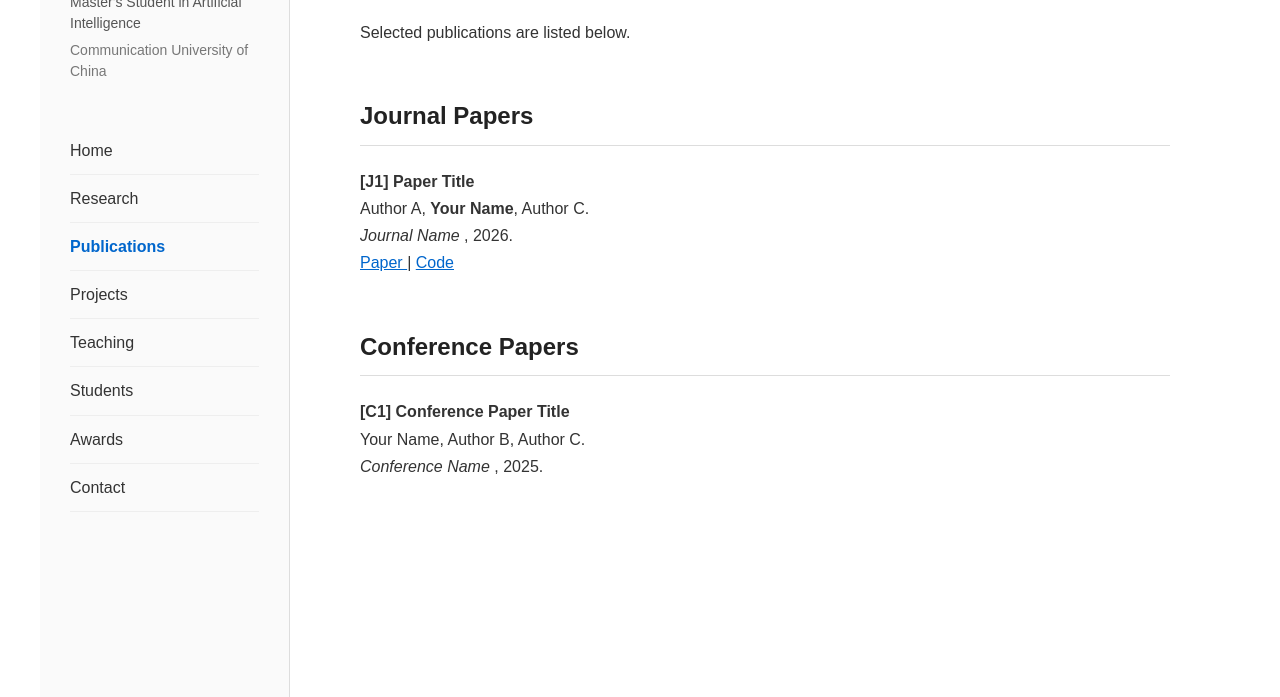
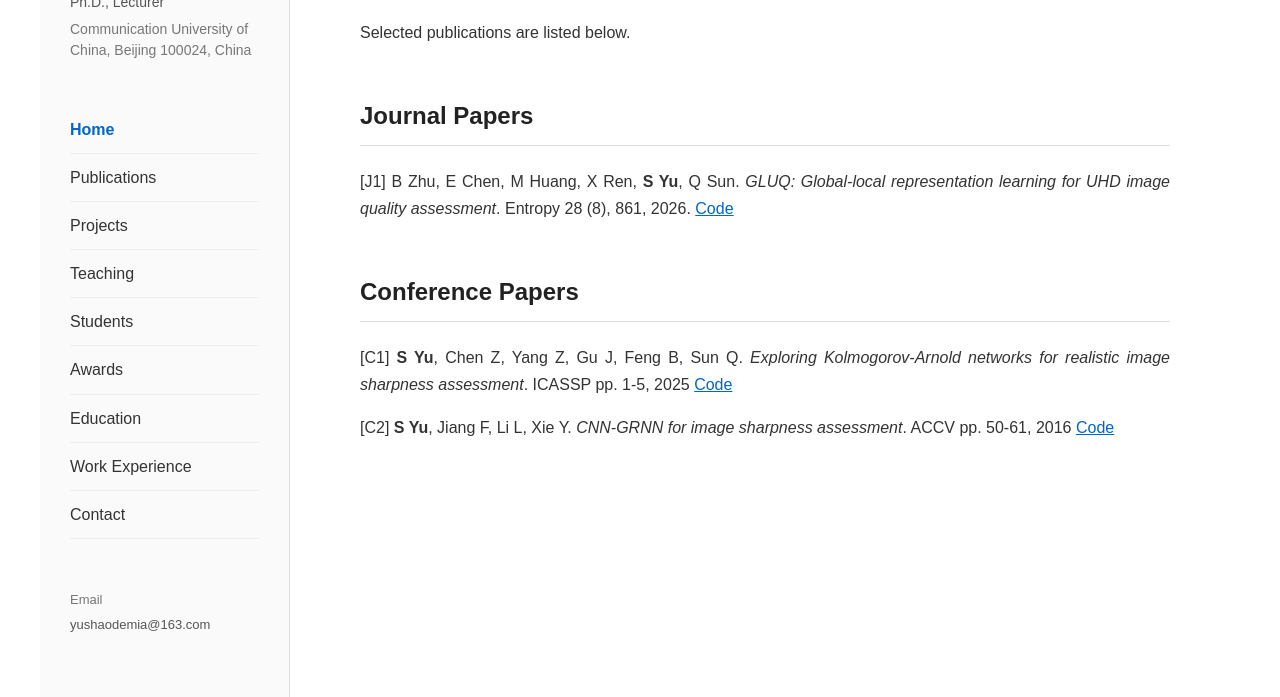
Before and after one commit to NicoYuCN/shaode.github.io, a plain HTML site: page publications.html in a window 1280 px wide. Shown: the part 103-800 px from the top of the page. Drawn offline with Linux system fonts and the light colour scheme.

Commit message:
Revise profile and publication details in publications.html
Updated the profile information and publication entries in the publications.html file.

```diff
--- a/publications.html
+++ b/publications.html
@@ -2,55 +2,62 @@
 <html lang="en">
 
 <head>
-
+    <!-- 字符编码，保证中文、英文都正常显示 -->
     <meta charset="UTF-8">
 
-    <meta name="viewport"
-          content="width=device-width, initial-scale=1.0">
+    <!-- 让网页在手机和平板上正常缩放 -->
+    <meta name="viewport" content="width=device-width, initial-scale=1.0">
 
-    <title>Publications | Your Name</title>
+    <!-- 浏览器标签页显示的标题 -->
+    <title>Shaode Yu | Personal Homepage</title>
 
+    <!-- 引入统一的 CSS 样式文件 -->
     <link rel="stylesheet" href="style.css">
-
 </head>
 
 
 <body>
 
+    <!--
+        整个页面的总容器
+        里面包含：
+        1. 左侧 sidebar
+        2. 右侧 main content
+    -->
     <div class="page-container">
 
 
-    <!-- Sidebar -->
+        <!-- =====================================================
+             左侧导航栏
+        ====================================================== -->
         <aside class="sidebar">
 
+            <!-- 姓名 -->
             <div class="profile-block">
 
                 <h1 class="profile-name">
-                Your Name
+                    Shaode Yu
                 </h1>
 
                 <p class="profile-title">
-                Master's Student in Artificial Intelligence
+                    Ph.D., Lecturer
                 </p>
 
                 <p class="profile-affiliation">
-                Communication University of China
+                    Communication University of China, Beijing 100024, China
                 </p>
 
             </div>
 
 
+            <!-- 导航菜单 -->
             <nav class="menu">
 
-            <a href="index.html">
+                <a href="index.html" class="active">
                     Home
                 </a>
 
-            <a href="research.html">
-                Research
-            </a>
-
-            <a href="publications.html" class="active">
+                <a href="publications.html">
                     Publications
                 </a>
 
@@ -70,11 +77,33 @@
                     Awards
                 </a>
 
+                <a href="education.html">
+                    Education
+                </a>
+
+                <a href="work.html">
+                    Work Experience
+                </a>
+
                 <a href="contact.html">
                     Contact
                 </a>
 
             </nav>
+
+
+            <!-- 左侧底部联系方式 -->
+            <div class="sidebar-footer">
+
+                <p>
+                    Email
+                </p>
+
+                <a href="mailto:yushaodemia@163.com">
+                    yushaodemia@163.com
+                </a>
+
+            </div>
 
         </aside>
 
@@ -87,9 +116,7 @@
 
             <h2>Publications</h2>
 
-            <p>
                 Selected publications are listed below.
-            </p>
 
         </section>
 
@@ -103,35 +130,13 @@
             <div class="publication-item">
 
                 <p>
-
-                    <strong>
-                        [J1] Paper Title
-                    </strong>
-
-                    <br>
-
-                    Author A,
-                    <strong>Your Name</strong>,
-                    Author C.
-
-                    <br>
-
-                    <em>
-                        Journal Name
-                    </em>,
-                    2026.
-
-                    <br>
-
-                    <a href="#" target="_blank">
-                        Paper
-                    </a>
-
-                    |
-
-                    <a href="#" target="_blank">
+                    [J1] B Zhu, E Chen, M Huang, X Ren, <strong>S Yu</strong>, Q Sun.
+                    <em>GLUQ: Global-local representation learning for UHD image quality assessment</em>.
+                    Entropy 28 (8), 861, 2026.
+                    <a href="https://github.com/NicoYuCN/GLUQ" target="_blank">
                         Code
                     </a>
+                    <br>
 
                 </p>
 
@@ -150,25 +155,25 @@
             <div class="publication-item">
 
                 <p>
+                    [C1] <strong>S Yu</strong>, Chen Z, Yang Z, Gu J, Feng B, Sun Q.
+                    <em>Exploring Kolmogorov-Arnold networks for realistic image sharpness assessment</em>.
+                    ICASSP pp. 1-5, 2025
+                    <a href="https://github.com/ZeChen-AI/KAN4IQA" target="_blank">
+                        Code
+                    </a>
+                    <br>
+                </p>
 
-                    <strong>
-                        [C1] Conference Paper Title
-                    </strong>
+                <p>
+                    [C2] <strong>S Yu</strong>, Jiang F, Li L, Xie Y.
+                    <em>CNN-GRNN for image sharpness assessment</em>.
+                    ACCV pp. 50-61, 2016
+                    <a href="https://github.com/NicoYuCN/PlosOneIQA" target="_blank">
+                        Code
+                    </a>
+                    <br>
+                </p>
 
-                    <br>
-
-                    Your Name,
-                    Author B,
-                    Author C.
-
-                    <br>
-
-                    <em>
-                        Conference Name
-                    </em>,
-                    2025.
-
-                </p>
 
             </div>
 
```
Lines whose indentation alone changed are shown as unchanged.
